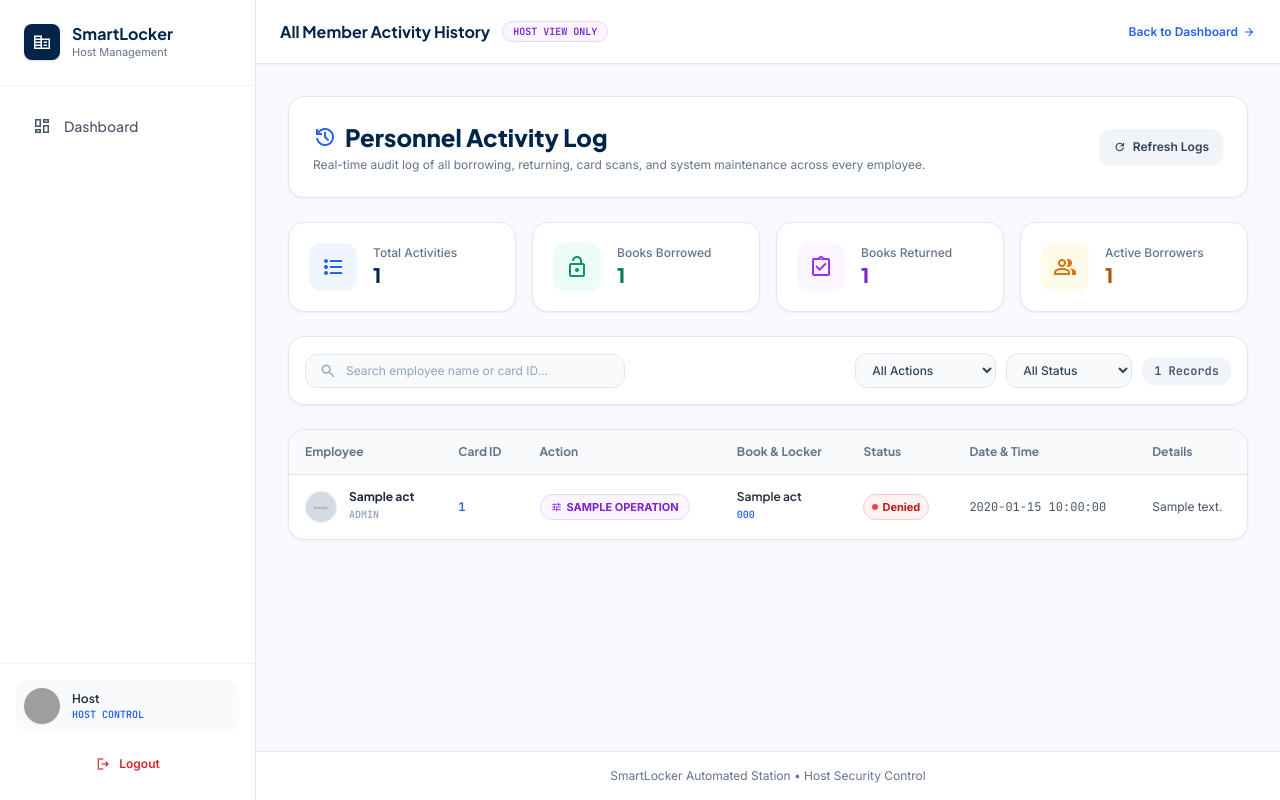
After one commit to shanmukhaanandvarri2005-ui/smart_locker, a Python web app: template templates/activity.html in a window 1280 px wide. The commit adds this page. Run offline with Jinja, Linux system fonts and the light colour scheme; the template is opened without the code that fills it: most values are stand-ins (such as "Sample title", 1, 10 or a date in 2020); grey boxes marked "Sample" are stand-in pictures; some libraries are stand-ins or nearby versions; grey boxes are pictures that could not be loaded.

Commit message:
Remove system activity from below dashboard and add dedicated Activity History feature in Host Controls

```diff
--- /dev/null
+++ b/templates/activity.html
@@ -0,0 +1,393 @@
+<!DOCTYPE html>
+<html lang="en">
+<head>
+  <meta charset="utf-8"/>
+  <meta content="width=device-width, initial-scale=1.0" name="viewport"/>
+  <title>SmartLocker — Activity History (Host Controls)</title>
+  <link href="https://fonts.googleapis.com/css2?family=Material+Symbols+Outlined:opsz,wght,FILL,GRAD@20..48,100..700,0..1,-50..200" rel="stylesheet"/>
+  <link href="https://fonts.googleapis.com/css2?family=Inter:wght@300;400;500;600;700&family=Plus+Jakarta+Sans:wght@500;600;700;800&family=JetBrains+Mono:wght@400;500;600&display=swap" rel="stylesheet"/>
+  <script src="https://cdn.tailwindcss.com"></script>
+  <script>
+    tailwind.config = {
+      theme: {
+        extend: {
+          colors: {
+            brand: {
+              navy: '#002549',
+              blue: '#123b67',
+              accent: '#2563eb',
+              light: '#f8f9ff',
+              surface: '#eef2f9',
+              success: '#15803d',
+              danger: '#b91c1c'
+            }
+          },
+          fontFamily: {
+            sans: ['Inter', 'sans-serif'],
+            display: ['Plus Jakarta Sans', 'sans-serif'],
+            mono: ['JetBrains Mono', 'monospace']
+          }
+        }
+      }
+    };
+  </script>
+</head>
+<body class="bg-brand-light font-sans text-slate-800 antialiased min-h-screen flex">
+
+  <!-- Sidebar Navigation -->
+  <aside class="w-64 bg-white border-r border-slate-200 flex flex-col justify-between hidden md:flex shrink-0 h-screen sticky top-0">
+    <div class="flex flex-col min-h-0 flex-1 overflow-y-auto">
+      <div class="p-6 flex items-center gap-3 border-b border-slate-100 shrink-0">
+        <div class="w-9 h-9 rounded-lg bg-brand-navy flex items-center justify-center text-white shadow">
+          <span class="material-symbols-outlined text-xl">corporate_fare</span>
+        </div>
+        <div class="flex flex-col">
+          <span class="font-display font-bold text-base text-brand-navy leading-tight">SmartLocker</span>
+          <span class="text-[11px] text-slate-500">Host Management</span>
+        </div>
+      </div>
+
+      <nav class="p-4 flex flex-col gap-1.5">
+        <a href="/dashboard" class="flex items-center gap-3 px-4 py-2.5 rounded-xl text-slate-600 hover:bg-slate-50 hover:text-slate-900 font-display font-medium text-sm transition-all">
+          <span class="material-symbols-outlined text-xl">dashboard</span>
+          <span>Dashboard</span>
+        </a>
+
+        {% if current_user and current_user.role in ['staff', 'admin', 'host'] %}
+        <div class="pt-3 pb-1 px-4">
+          <span class="text-[10px] uppercase font-bold text-slate-400 tracking-wider">Host Controls</span>
+        </div>
+        <a href="/users" class="flex items-center gap-3 px-4 py-2.5 rounded-xl text-slate-600 hover:bg-slate-50 hover:text-slate-900 font-display font-medium text-sm transition-all">
+          <span class="material-symbols-outlined text-xl">manage_accounts</span>
+          <span>Employee Directory</span>
+        </a>
+        <a href="/activity" class="flex items-center gap-3 px-4 py-2.5 rounded-xl bg-blue-50 text-brand-accent font-display font-semibold text-sm transition-all">
+          <span class="material-symbols-outlined text-xl">history</span>
+          <span>Activity History</span>
+        </a>
+        {% endif %}
+      </nav>
+    </div>
+
+    <!-- User Profile & Logout -->
+    <div class="p-4 border-t border-slate-100 flex flex-col gap-3">
+      <div class="flex items-center gap-3 p-2 bg-slate-50 rounded-xl">
+        <img src="{{ current_user.avatar_url if current_user and current_user.avatar_url else 'https://api.dicebear.com/7.x/initials/svg?seed=User&backgroundColor=123b67' }}" class="w-9 h-9 rounded-full object-cover shadow-sm bg-white" alt="Avatar"/>
+        <div class="flex flex-col min-w-0">
+          <span class="font-display font-semibold text-xs text-slate-800 truncate">{{ current_user.name if current_user else "Host" }}</span>
+          <span class="text-[10px] font-mono uppercase font-bold text-brand-accent">Host Control</span>
+        </div>
+      </div>
+      <a href="/logout" class="flex items-center justify-center gap-2 px-3 py-2 rounded-lg text-xs font-semibold text-red-600 hover:bg-red-50 transition-colors">
+        <span class="material-symbols-outlined text-base">logout</span>
+        <span>Logout</span>
+      </a>
+    </div>
+  </aside>
+
+  <!-- Main Content Area -->
+  <div class="flex-1 flex flex-col min-w-0 overflow-y-auto">
+
+    <!-- Top Header -->
+    <header class="h-16 bg-white border-b border-slate-200 px-6 flex items-center justify-between shadow-sm sticky top-0 z-30">
+      <div class="flex items-center gap-3">
+        <span class="font-display font-bold text-base text-brand-navy">All Member Activity History</span>
+        <span class="bg-purple-50 text-purple-700 border border-purple-200 text-[10px] font-mono uppercase font-bold px-2.5 py-0.5 rounded-full">
+          Host View Only
+        </span>
+      </div>
+      <a href="/dashboard" class="text-xs font-semibold text-brand-accent hover:underline flex items-center gap-1">
+        <span>Back to Dashboard</span>
+        <span class="material-symbols-outlined text-sm">arrow_forward</span>
+      </a>
+    </header>
+
+    <!-- Page Body -->
+    <main class="p-6 md:p-8 flex flex-col gap-6 max-w-7xl mx-auto w-full">
+
+      <!-- Top Action Bar -->
+      <div class="bg-white rounded-2xl border border-slate-200 shadow-sm p-6 flex flex-col sm:flex-row sm:items-center justify-between gap-4">
+        <div class="flex flex-col gap-1">
+          <div class="flex items-center gap-2">
+            <span class="material-symbols-outlined text-brand-accent text-2xl">history</span>
+            <h1 class="font-display font-extrabold text-xl sm:text-2xl text-brand-navy">
+              Personnel Activity Log
+            </h1>
+          </div>
+          <p class="text-xs text-slate-500">
+            Real-time audit log of all borrowing, returning, card scans, and system maintenance across every employee.
+          </p>
+        </div>
+        <div class="flex items-center gap-2">
+          <button
+            type="button"
+            onclick="window.location.reload()"
+            class="bg-slate-100 hover:bg-slate-200 text-slate-700 font-semibold text-xs px-3.5 py-2 rounded-xl transition-all flex items-center gap-1.5 cursor-pointer shadow-sm"
+          >
+            <span class="material-symbols-outlined text-sm">refresh</span>
+            <span>Refresh Logs</span>
+          </button>
+        </div>
+      </div>
+
+      <!-- Quick Metrics Grid -->
+      <div class="grid grid-cols-2 lg:grid-cols-4 gap-4">
+        <div class="bg-white rounded-2xl border border-slate-200 p-5 shadow-sm flex items-center gap-4">
+          <div class="w-12 h-12 rounded-xl bg-blue-50 text-brand-accent flex items-center justify-center shrink-0">
+            <span class="material-symbols-outlined text-2xl">format_list_bulleted</span>
+          </div>
+          <div class="flex flex-col">
+            <span class="text-xs text-slate-500 font-medium">Total Activities</span>
+            <span class="font-display font-extrabold text-xl text-brand-navy">{{ total_activities_count }}</span>
+          </div>
+        </div>
+
+        <div class="bg-white rounded-2xl border border-slate-200 p-5 shadow-sm flex items-center gap-4">
+          <div class="w-12 h-12 rounded-xl bg-emerald-50 text-emerald-600 flex items-center justify-center shrink-0">
+            <span class="material-symbols-outlined text-2xl">lock_open</span>
+          </div>
+          <div class="flex flex-col">
+            <span class="text-xs text-slate-500 font-medium">Books Borrowed</span>
+            <span class="font-display font-extrabold text-xl text-emerald-700">{{ total_borrows_count }}</span>
+          </div>
+        </div>
+
+        <div class="bg-white rounded-2xl border border-slate-200 p-5 shadow-sm flex items-center gap-4">
+          <div class="w-12 h-12 rounded-xl bg-purple-50 text-purple-600 flex items-center justify-center shrink-0">
+            <span class="material-symbols-outlined text-2xl">assignment_turned_in</span>
+          </div>
+          <div class="flex flex-col">
+            <span class="text-xs text-slate-500 font-medium">Books Returned</span>
+            <span class="font-display font-extrabold text-xl text-purple-700">{{ total_returns_count }}</span>
+          </div>
+        </div>
+
+        <div class="bg-white rounded-2xl border border-slate-200 p-5 shadow-sm flex items-center gap-4">
+          <div class="w-12 h-12 rounded-xl bg-amber-50 text-amber-600 flex items-center justify-center shrink-0">
+            <span class="material-symbols-outlined text-2xl">group</span>
+          </div>
+          <div class="flex flex-col">
+            <span class="text-xs text-slate-500 font-medium">Active Borrowers</span>
+            <span class="font-display font-extrabold text-xl text-amber-700">{{ active_borrowers_count }}</span>
+          </div>
+        </div>
+      </div>
+
+      <!-- Search & Filters Bar -->
+      <div class="bg-white rounded-2xl border border-slate-200 p-4 shadow-sm flex flex-col md:flex-row items-center justify-between gap-3">
+        <div class="relative w-full md:w-80">
+          <span class="material-symbols-outlined absolute left-3.5 top-1/2 -translate-y-1/2 text-slate-400 text-lg">search</span>
+          <input
+            type="text"
+            id="activitySearchInput"
+            oninput="filterActivities()"
+            placeholder="Search employee name or card ID..."
+            class="w-full bg-slate-50 border border-slate-200 rounded-xl pl-10 pr-4 py-2 text-xs text-slate-800 placeholder-slate-400 focus:outline-none focus:ring-2 focus:ring-brand-accent focus:bg-white"
+          />
+        </div>
+
+        <div class="flex items-center gap-2.5 w-full md:w-auto">
+          <!-- Action Filter -->
+          <select
+            id="actionFilterSelect"
+            onchange="filterActivities()"
+            class="bg-slate-50 border border-slate-200 rounded-xl px-3 py-2 text-xs font-medium text-slate-700 focus:outline-none focus:ring-2 focus:ring-brand-accent"
+          >
+            <option value="ALL">All Actions</option>
+            <option value="borrow">Borrow</option>
+            <option value="return">Return</option>
+            <option value="auth">Card Tap / Login</option>
+            <option value="maintenance">Maintenance</option>
+          </select>
+
+          <!-- Status Filter -->
+          <select
+            id="statusFilterSelect"
+            onchange="filterActivities()"
+            class="bg-slate-50 border border-slate-200 rounded-xl px-3 py-2 text-xs font-medium text-slate-700 focus:outline-none focus:ring-2 focus:ring-brand-accent"
+          >
+            <option value="ALL">All Status</option>
+            <option value="success">Success</option>
+            <option value="rejected">Denied / Error</option>
+          </select>
+
+          <span id="filteredCountBadge" class="font-mono text-xs bg-slate-100 text-slate-600 font-bold px-3 py-1.5 rounded-xl shrink-0">
+            {{ all_activities|length }} Records
+          </span>
+        </div>
+      </div>
+
+      <!-- Activities Table Card -->
+      <div class="bg-white rounded-2xl border border-slate-200 shadow-sm overflow-hidden">
+        <div class="overflow-x-auto">
+          <table class="w-full text-left border-collapse text-sm" id="activityTable">
+            <thead>
+              <tr class="bg-slate-50 text-slate-500 font-display font-semibold text-xs border-b border-slate-200">
+                <th class="py-3.5 px-4">Employee</th>
+                <th class="py-3.5 px-4">Card ID</th>
+                <th class="py-3.5 px-4">Action</th>
+                <th class="py-3.5 px-4">Book &amp; Locker</th>
+                <th class="py-3.5 px-4">Status</th>
+                <th class="py-3.5 px-4">Date &amp; Time</th>
+                <th class="py-3.5 px-4">Details</th>
+              </tr>
+            </thead>
+            <tbody class="divide-y divide-slate-100" id="activityTableBody">
+              {% for act in all_activities %}
+              <tr
+                class="hover:bg-slate-50/80 transition-colors activity-row"
+                data-name="{{ (act.member_name or '')|lower }}"
+                data-rfid="{{ (act.member_rfid or act.member_reg_no or '')|lower }}"
+                data-action="{{ (act.operation or '')|lower }}"
+                data-status="{{ (act.result or '')|lower }}"
+              >
+                <!-- Employee Column -->
+                <td class="py-3.5 px-4">
+                  <div class="flex items-center gap-3">
+                    <img
+                      src="{{ act.member_avatar if act.member_avatar else 'https://api.dicebear.com/7.x/initials/svg?seed=' + (act.member_name or 'User') + '&backgroundColor=123b67' }}"
+                      class="w-8 h-8 rounded-full border border-slate-200 bg-white object-cover"
+                      alt="Avatar"
+                    />
+                    <div class="flex flex-col">
+                      <span class="font-display font-bold text-slate-800 text-xs">
+                        {{ act.member_name or 'System User' }}
+                      </span>
+                      <span class="text-[10px] uppercase font-bold text-slate-400 font-mono">
+                        {{ act.member_role or 'Personnel' }}
+                      </span>
+                    </div>
+                  </div>
+                </td>
+
+                <!-- Card ID Column -->
+                <td class="py-3.5 px-4 font-mono text-xs font-bold text-brand-accent">
+                  {{ act.member_rfid or act.member_reg_no or '—' }}
+                </td>
+
+                <!-- Action Column -->
+                <td class="py-3.5 px-4">
+                  {% if act.operation == 'borrow' %}
+                  <span class="inline-flex items-center gap-1 text-[11px] font-bold text-blue-700 bg-blue-50 border border-blue-200 px-2.5 py-0.5 rounded-full">
+                    <span class="material-symbols-outlined text-xs">lock_open</span>
+                    <span>BORROW</span>
+                  </span>
+                  {% elif act.operation == 'return' %}
+                  <span class="inline-flex items-center gap-1 text-[11px] font-bold text-emerald-700 bg-emerald-50 border border-emerald-200 px-2.5 py-0.5 rounded-full">
+                    <span class="material-symbols-outlined text-xs">assignment_turned_in</span>
+                    <span>RETURN</span>
+                  </span>
+                  {% elif act.operation == 'auth' %}
+                  <span class="inline-flex items-center gap-1 text-[11px] font-bold text-slate-700 bg-slate-100 border border-slate-200 px-2.5 py-0.5 rounded-full">
+                    <span class="material-symbols-outlined text-xs">badge</span>
+                    <span>LOGIN</span>
+                  </span>
+                  {% else %}
+                  <span class="inline-flex items-center gap-1 text-[11px] font-bold text-purple-700 bg-purple-50 border border-purple-200 px-2.5 py-0.5 rounded-full">
+                    <span class="material-symbols-outlined text-xs">tune</span>
+                    <span>{{ act.operation|upper }}</span>
+                  </span>
+                  {% endif %}
+                </td>
+
+                <!-- Book & Locker Column -->
+                <td class="py-3.5 px-4">
+                  {% if act.book_label %}
+                  <div class="flex flex-col">
+                    <span class="font-display font-semibold text-xs text-slate-800">{{ act.book_label }}</span>
+                    <span class="font-mono text-[10px] text-brand-accent font-bold">{{ act.locker_code }}</span>
+                  </div>
+                  {% else %}
+                  <span class="text-xs text-slate-400 font-mono">—</span>
+                  {% endif %}
+                </td>
+
+                <!-- Status Column -->
+                <td class="py-3.5 px-4">
+                  {% if act.result == 'success' %}
+                  <span class="inline-flex items-center gap-1 text-[11px] font-bold text-emerald-700 bg-emerald-50 border border-emerald-200 px-2 py-0.5 rounded-full">
+                    <span class="w-1.5 h-1.5 rounded-full bg-emerald-500"></span> Success
+                  </span>
+                  {% else %}
+                  <span class="inline-flex items-center gap-1 text-[11px] font-bold text-red-700 bg-red-50 border border-red-200 px-2 py-0.5 rounded-full">
+                    <span class="w-1.5 h-1.5 rounded-full bg-red-500"></span> Denied
+                  </span>
+                  {% endif %}
+                </td>
+
+                <!-- Date & Time Column -->
+                <td class="py-3.5 px-4 font-mono text-xs text-slate-600 whitespace-nowrap">
+                  {{ (act.timestamp|string)[:19] }}
+                </td>
+
+                <!-- Details Column -->
+                <td class="py-3.5 px-4 text-xs text-slate-600 max-w-xs truncate" title="{{ act.details }}">
+                  {{ act.details or '—' }}
+                </td>
+              </tr>
+              {% endfor %}
+            </tbody>
+          </table>
+
+          <!-- Empty Search State -->
+          <div id="noMatchMessage" class="hidden py-12 text-center flex flex-col items-center justify-center gap-2">
+            <span class="material-symbols-outlined text-slate-300 text-3xl">filter_list_off</span>
+            <span class="font-display font-bold text-slate-700 text-sm">No Matching Activities Found</span>
+            <p class="text-xs text-slate-400">Try adjusting your search terms or filters.</p>
+          </div>
+        </div>
+      </div>
+
+    </main>
+
+    <!-- Footer -->
+    <footer class="mt-auto bg-white border-t border-slate-200 py-4 px-6 text-center text-xs text-slate-500">
+      SmartLocker Automated Station • Host Security Control
+    </footer>
+
+  </div>
+
+  <script>
+    function filterActivities() {
+      const q = document.getElementById('activitySearchInput').value.trim().toLowerCase();
+      const action = document.getElementById('actionFilterSelect').value.toLowerCase();
+      const status = document.getElementById('statusFilterSelect').value.toLowerCase();
+
+      const rows = document.querySelectorAll('.activity-row');
+      let visibleCount = 0;
+
+      rows.forEach(row => {
+        const rowName = row.getAttribute('data-name') || '';
+        const rowRfid = row.getAttribute('data-rfid') || '';
+        const rowAction = row.getAttribute('data-action') || '';
+        const rowStatus = row.getAttribute('data-status') || '';
+
+        const matchesQuery = !q || rowName.includes(q) || rowRfid.includes(q);
+        const matchesAction = (action === 'all') || (rowAction === action);
+        const matchesStatus = (status === 'all') || (rowStatus === status);
+
+        if (matchesQuery && matchesAction && matchesStatus) {
+          row.classList.remove('hidden');
+          visibleCount++;
+        } else {
+          row.classList.add('hidden');
+        }
+      });
+
+      const badge = document.getElementById('filteredCountBadge');
+      if (badge) badge.textContent = visibleCount + ' Records';
+
+      const noMatch = document.getElementById('noMatchMessage');
+      if (noMatch) {
+        if (visibleCount === 0) {
+          noMatch.classList.remove('hidden');
+        } else {
+          noMatch.classList.add('hidden');
+        }
+      }
+    }
+  </script>
+
+  {% include 'inactivity_modal.html' %}
+</body>
+</html>
--- a/templates/users.html
+++ b/templates/users.html
@@ -58,6 +58,10 @@
         <a href="/users" class="flex items-center gap-3 px-4 py-2.5 rounded-xl bg-blue-50 text-brand-accent font-display font-semibold text-sm transition-all">
           <span class="material-symbols-outlined text-xl">manage_accounts</span>
           <span>Employee Directory</span>
+        </a>
+        <a href="/activity" class="flex items-center gap-3 px-4 py-2.5 rounded-xl text-slate-600 hover:bg-slate-50 hover:text-slate-900 font-display font-medium text-sm transition-all">
+          <span class="material-symbols-outlined text-xl">history</span>
+          <span>Activity History</span>
         </a>
         {% endif %}
       </nav>
```
Also changed, not shown: app.py (+45 -16 lines), templates/dashboard.html (+5 -85 lines).
